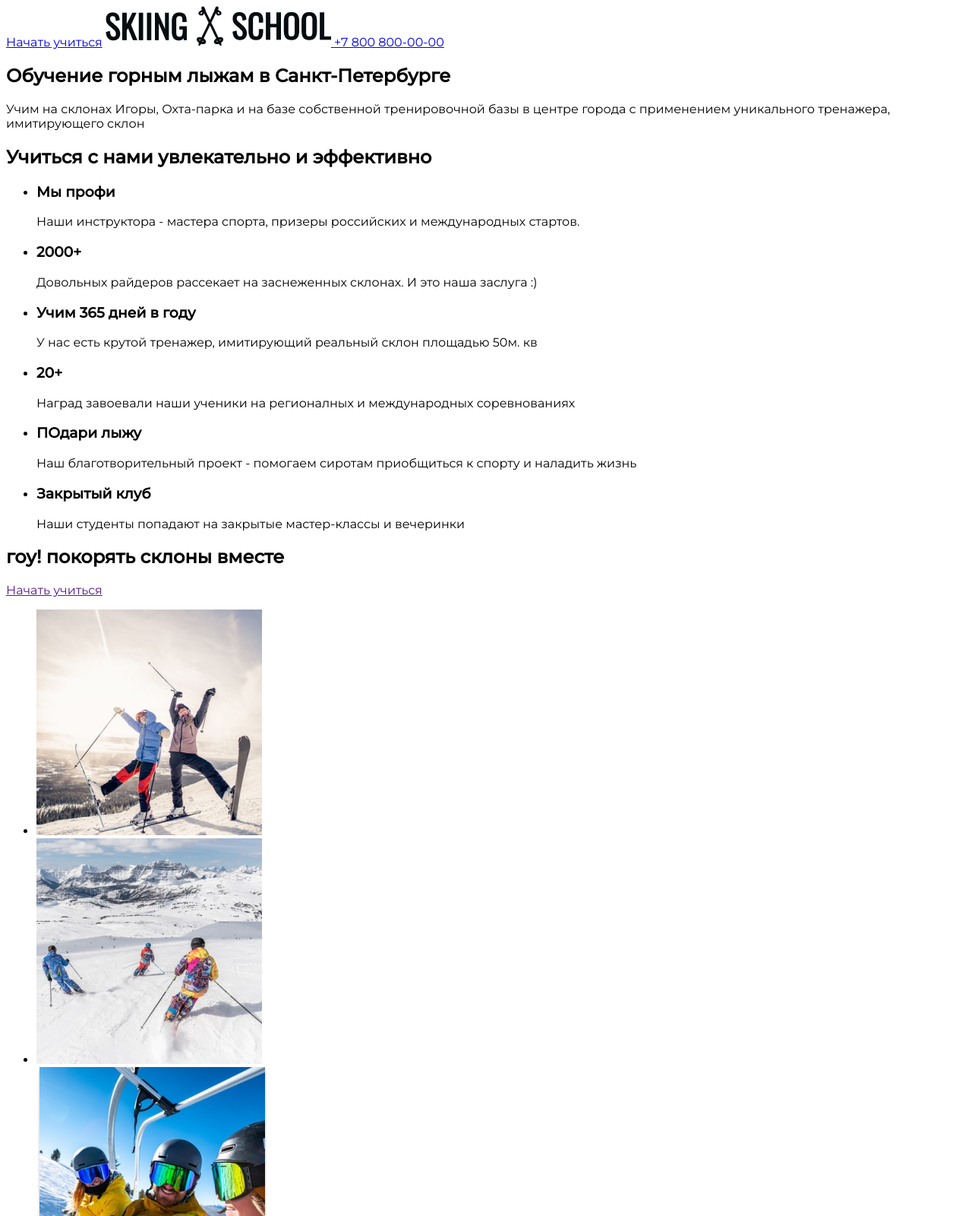
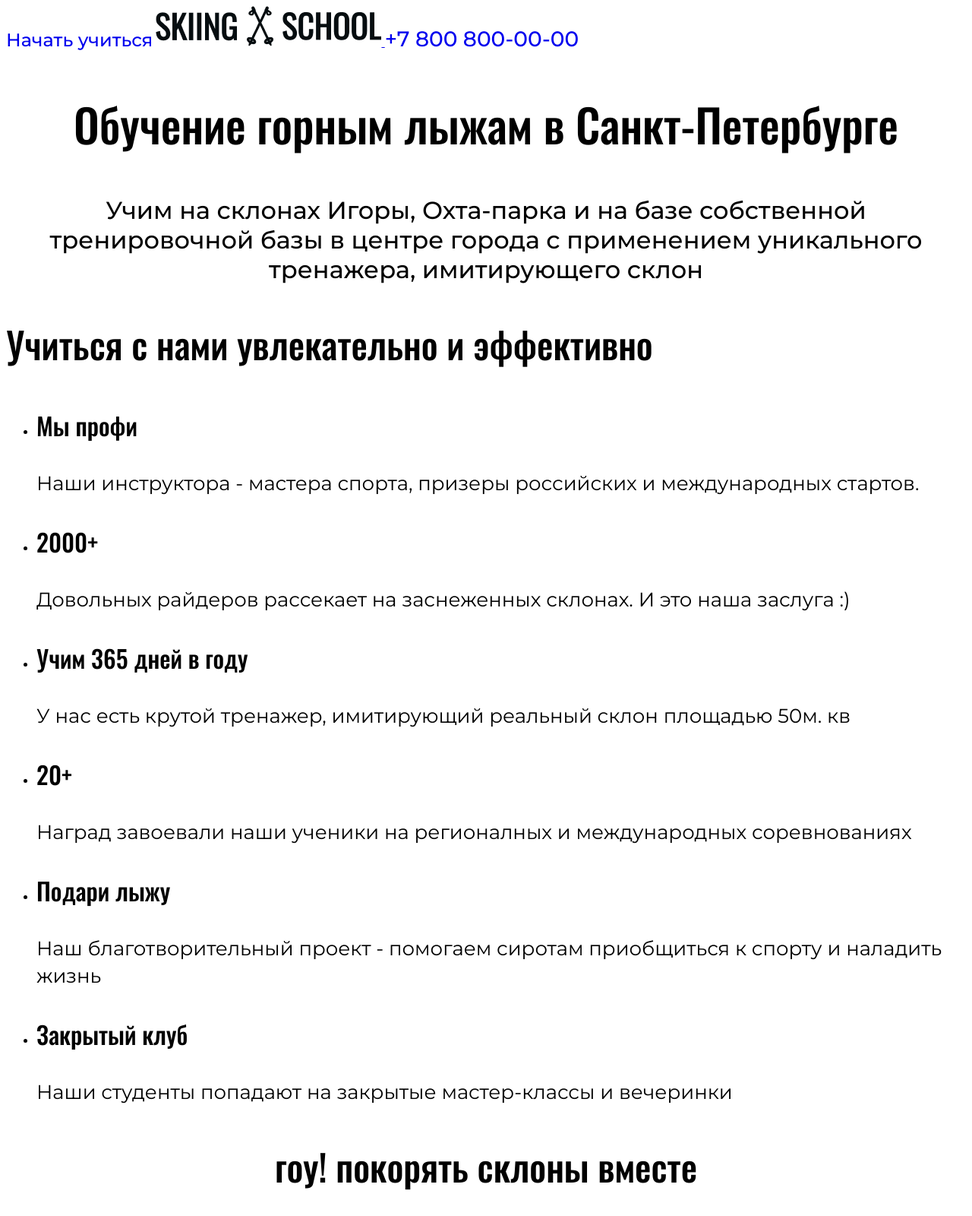
Before and after one commit to Nastya-Kapa/ski-school-kapustina, a plain HTML site: page index.html in a window 1280 px wide. Shown: the top 1600 px of the page at 76% size. Drawn offline with Linux system fonts and the light colour scheme.

Commit message:
Прописала тегам текстовые свойства

```diff
--- a/index.html
+++ b/index.html
@@ -42,7 +42,7 @@
                     <p class="descript_text">Наград завоевали наши ученики на регионалных и международных соревнованиях</p>
                 </li>
                 <li class="description_item">
-                    <h3 class="descrit_caption">ПОдари лыжу</h3>
+                    <h3 class="descrit_caption">Пoдари лыжу</h3>
                     <p class="descript_text">Наш благотворительный проект - помогаем сиротам приобщиться к спорту и наладить жизнь</p>
                 </li>
                 <li class="description_item">
@@ -51,21 +51,21 @@
                 </li>
             </ul>
         </section>
-        <section class="info">
-            <h2 class="info_title">гоу! покорять склоны вместе</h2>
-            <a href="" class="info_btn">Начать учиться</a>
-            <ul class="info_list">
-                <li class="info_item">
-                    <img src="img/info1.jpg" alt="" class="info_img">
+        <section class="lead">
+            <h2 class="lead_title">гоу! покорять склоны вместе</h2>
+            <a href="" class="lead_btn">Начать учиться</a>
+            <ul class="lead_list">
+                <li class="lead_item">
+                    <img src="img/info1.jpg" alt="" class="lead_img">
                 </li>
-                <li class="info_item">
-                    <img src="img/info2.jpg" alt="" class="info_img">
+                <li class="lead_item">
+                    <img src="img/info2.jpg" alt="" class="lead_img">
                 </li>
-                <li class="info_item">
-                    <img src="img/info3.png" alt="" class="info_img">
+                <li class="lead_item">
+                    <img src="img/info3.png" alt="" class="lead_img">
                 </li>
-                <li class="info_item">
-                    <img src="img/info4.jpg" alt="" class="info_img">
+                <li class="lead_item">
+                    <img src="img/info4.jpg" alt="" class="lead_img">
                 </li>
             </ul>
         </section>
--- a/styles/style.css
+++ b/styles/style.css
@@ -37,42 +37,81 @@
 
 /* Шапка */
 .header_btn {
-
+  font-size: 24px;
+  font-weight: 500;
+  line-height: 29px;
+  text-decoration: none;
 }
 .header_number {
-
+  font-size: 28px;
+  font-weight: 500;
+  line-height: 34px;
+  text-decoration: none;
 }
 
 /* Промо */
 .promo_title {
+  font-family: Oswald, sans-serif;
+  font-weight: 500;
+  line-height: 89px;
+  font-size: 60px;
+  text-align: center;
+}
 
-}
 .promo_text {
-
+  font-weight: 500;
+  font-size: 32px;
+  line-height: 39px;
+  text-align: center;
 }
 
 /* description */
 .description_title {
+  font-family: Oswald, sans-serif;
+  font-weight: 500;
+  font-size: 48px;
+  line-height: 80px;
+}
 
-}
-.description_item {
-
+.descrit_caption {
+  font-family: Oswald, sans-serif;
+  font-weight: 500;
+  font-size: 32px;
+  line-height: 53px;
 }
 .descript_text {
-
+  font-weight: 400;
+  font-size: 26px;
+  line-height: 36px;
 }
 
 /* Lead */
 .lead_title {
+  font-family: Oswald, sans-serif;
+  font-weight: 500;
+  font-size: 48px;
+  line-height: 80px;
+  text-align: center;
+}
 
-}
 .lead_btn {
-
+  /* Высота стандартная сколько? */
+  font-weight: 500;
+  font-size: 36px;
+  line-height: 44px;
+  text-decoration: none;
+/* Этот тег не действует на ссылки. */
+  text-align: center;
 }
 /* Подвал */
 .footer_text {
+  font-size: 20px;
+  line-height: 33px;
+  font-weight: 500;
+}
+.footer_copy {
+  font-weight: 500;
+  font-size: 18px;
+  line-height: 22px;
 
 }
-.footer_copy {
-
-}
```
